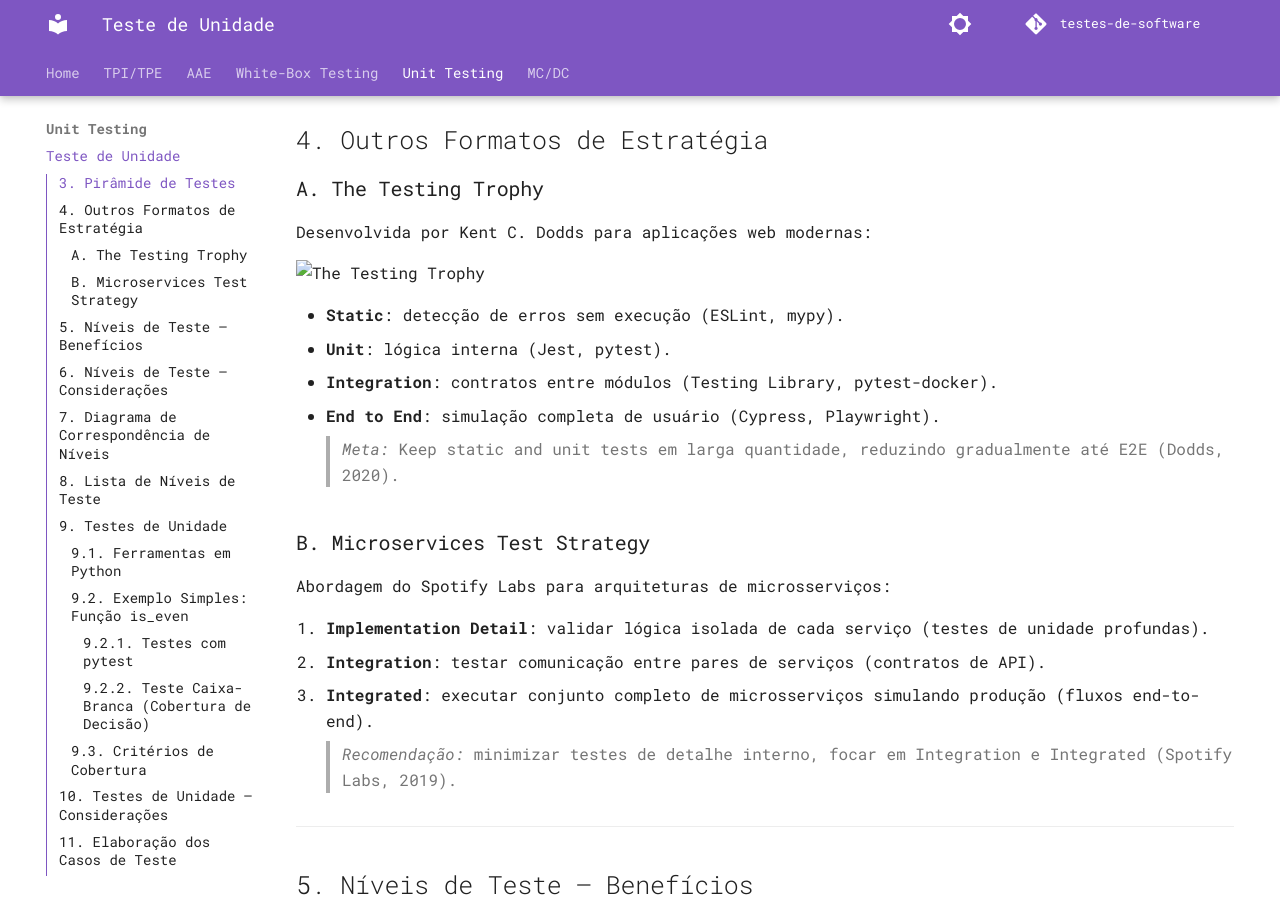
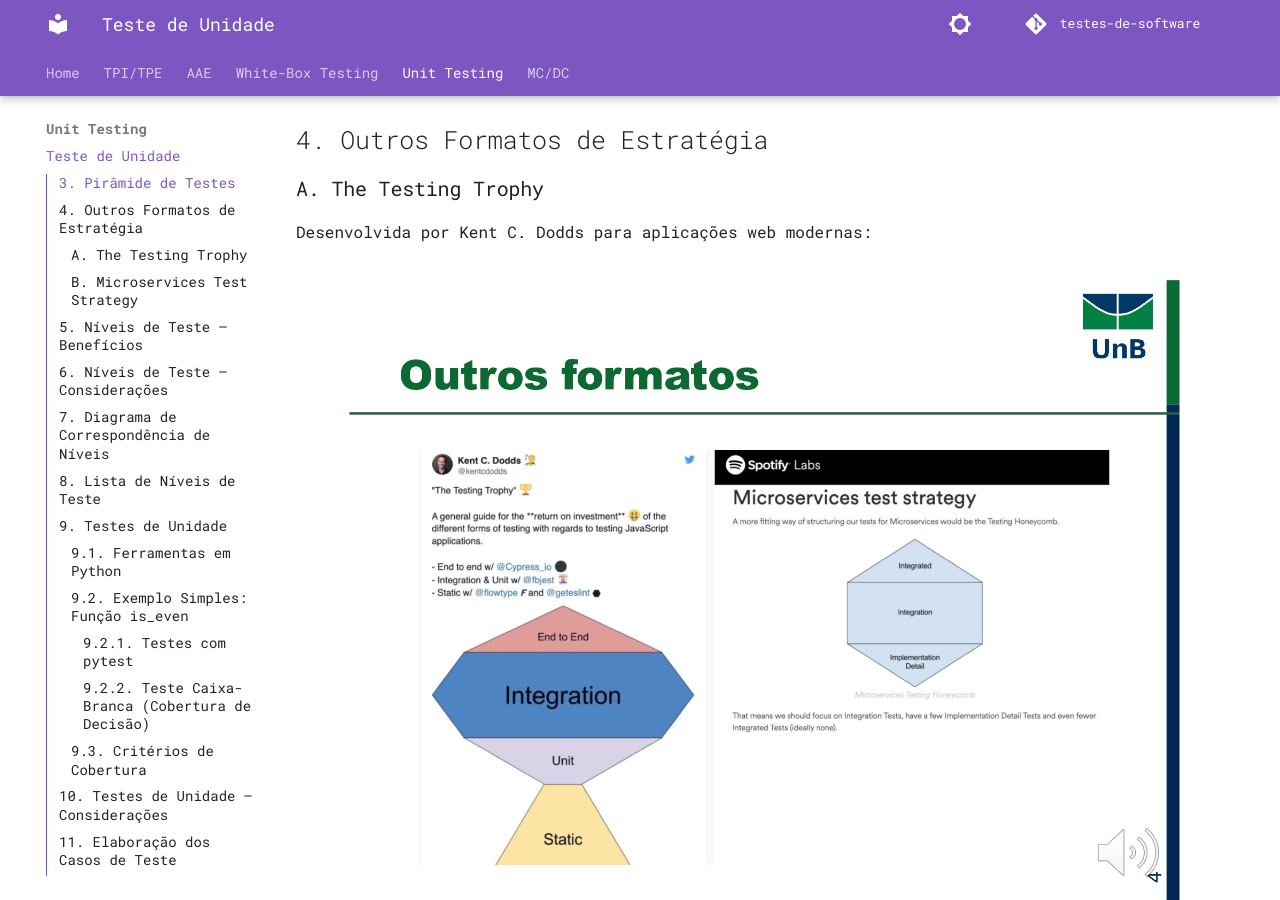
Before and after one commit to arthurrochamoreira/Testes-de-Software, an MkDocs documentation site: the page built from docs/aae3/unit_test.md, in a window 1280 px wide and 900 px high, scrolled down 1799 px. Built offline with MkDocs 1.6.1 and Material for MkDocs 9.7.7, drawn with Linux system fonts in a browser that asks for light colours; comment, search, counter and statistics services are not loaded.

Commit message:
corrige caminho das imagens

```diff
--- a/docs/aae3/unit_test.md
+++ b/docs/aae3/unit_test.md
@@ -2,7 +2,7 @@
 
 A **Pirâmide de Testes** ilustra como equilibrar velocidade, custo e cobertura ao estruturar sua suíte de testes (Meszaros, 2007):
 
-![Pirâmide de Testes](/assets/unit_test/piramide_de_testes.jpg)
+![Pirâmide de Testes](../assets/unit_test/piramide_de_testes.jpg)
 
 | Nível       | Quantidade de Testes | Custo por Teste | Velocidade de Execução | Exemplos de Ferramentas          |
 |-------------|----------------------|-----------------|------------------------|----------------------------------|
@@ -36,7 +36,7 @@
 ### A. The Testing Trophy
 Desenvolvida por Kent C. Dodds para aplicações web modernas:
 
-![The Testing Trophy ](/aae3/assets/the_testing_trophy.jpg)
+![The Testing Trophy ](../assets/unit_test/the_testing_trophy.jpg)
 
 
 - **Static**: detecção de erros sem execução (ESLint, mypy).
@@ -78,7 +78,7 @@
 
 ## 7. Diagrama de Correspondência de Níveis
 
-![Diagrama de Correspondência de Níveis](/aae3/assets/diagrama_de_correspondência_de_níveis.jpg)
+![Diagrama de Correspondência de Níveis](../assets/unit_test/diagrama_de_correspondência_de_níveis.jpg)
 
 ## 8. Lista de Níveis de Teste
 
```
